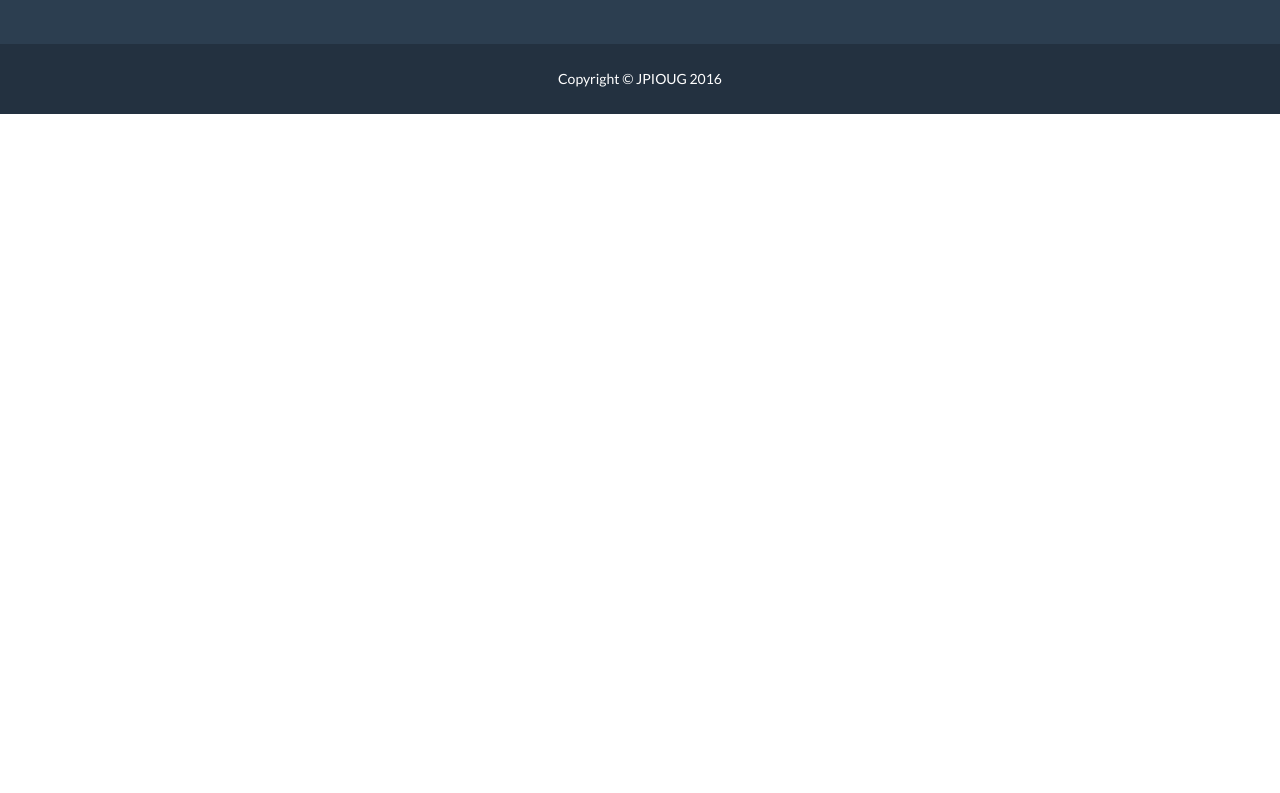
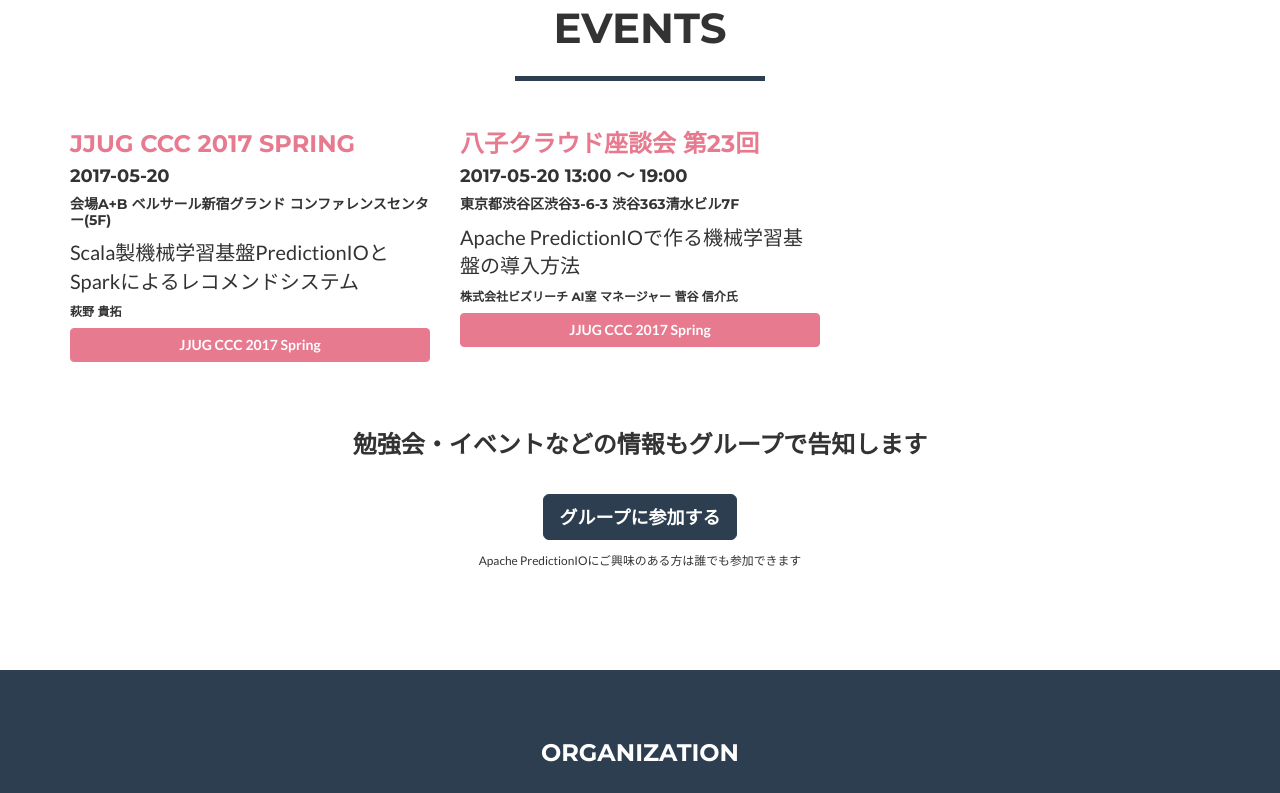
Before and after one commit to jpioug/jpioug.github.io, a website: page index.html in a window 1280 px wide. Shown: the part 1657-2450 px from the top of the page. Before the commit the page ends 1771 px from the top, so only its background shows below. Drawn offline with nearby package versions, Linux system fonts and the light colour scheme.

Commit message:
Update index page

```diff
--- a/index.html
+++ b/index.html
@@ -9,7 +9,7 @@
     <meta name="description" content="">
     <meta name="author" content="">
 
-    <title>JPIOUG Project</title>
+    <title>JPIOUG - Japan PredictionIO User Group | 日本PredictionIOユーザグループ</title>
 
     <!-- Bootstrap Core CSS -->
     <link href="vendor/bootstrap/css/bootstrap.min.css" rel="stylesheet">
@@ -53,6 +53,9 @@
                     <li class="page-scroll">
                         <a href="#projects">Projects</a>
                     </li>
+                    <li class="page-scroll">
+                        <a href="#events">Events</a>
+                    </li>
                 </ul>
             </div>
             <!-- /.navbar-collapse -->
@@ -68,14 +71,24 @@
                     <img class="img-responsive" src="img/profile.png" alt="">
                     <div class="intro-text">
                         <span class="name">JPIOUG</span>
+                        <h3>Japan PredictionIO User Group</h3>
                         <hr class="star-light">
-                        <span class="skills">
-                            JPIOUG (Japan PredictionIO User Group) is a users' group of Apache PredictionIO (incubating) that
-                            is an open source Machine Learning Server.<br>
+                        <div>
+                          <span class="skills">
+                            JPIOUGはオープンソースの機械学習サーバ Apache PredictionIO (incubating) のユーザグループです。<br>
                             All our features/modifications will be contributed for Apache PredictionIO!
-                        </span>
+                          </span>
+                        </div>
                     </div>
                 </div>
+            </div>
+            <div class="row">
+              <div class="col-lg-12" style="margin-top:25px;">
+                <a class="btn btn-lg btn-primary" href="https://groups.google.com/forum/?hl=ja#!forum/predictionio-user-jp" target="_blank">グループに参加する</a>
+              </div>
+              <div class="col-lg-12" style="margin-top:10px;">
+                <small>Apache PredictionIOにご興味のある方は誰でも参加できます</small>
+              </div>
             </div>
         </div>
     </header>
@@ -112,6 +125,70 @@
                     </p>
                     <a href="https://github.com/jpioug/incubator-predictionio-template-recommender"><div class="btn btn-block btn-success"> View Details </div></a>
                 </div>
+            </div>
+        </div>
+    </section>
+
+    <!-- Events Grid Section -->
+    <section id="events">
+        <div class="container">
+            <div class="row">
+                <div class="col-lg-12 text-center">
+                    <h2>Events</h2>
+                    <hr class="star-primary">
+                </div>
+            </div>
+            <div class="row">
+                <div class="col-sm-4 portfolio-item">
+                    <h3>
+                        <a href="http://www.java-users.jp/ccc2017spring/" target="_blank">JJUG CCC 2017 SPRING</a>
+                    </h3>
+                    <h4>
+                        2017-05-20
+                    </h4>
+                    <h5>
+                        会場A+B ベルサール新宿グランド コンファレンスセンター(5F)
+                    </h5>
+                    <p>
+                      Scala製機械学習基盤PredictionIOとSparkによるレコメンドシステム
+                    </p>
+                    <h6>
+                      萩野 貴拓
+                    </h6>
+                    <a href="http://www.java-users.jp/ccc2017spring/" target="_blank">
+                      <div class="btn btn-block btn-success"> JJUG CCC 2017 Spring </div></a>
+                </div>
+                <div class="col-sm-4 portfolio-item">
+                    <h3>
+                        <a href="https://eventon.jp/6998" target="_blank">八子クラウド座談会 第23回</a>
+                    </h3>
+                    <h4>
+                        2017-05-20 13:00 ～ 19:00
+                    </h4>
+                    <h5>
+                        東京都渋谷区渋谷3-6-3 渋谷363清水ビル7F
+                    </h5>
+                    <p>
+                      Apache PredictionIOで作る機械学習基盤の導入方法
+                    </p>
+                    <h6>
+                      株式会社ビズリーチ AI室 マネージャー 菅谷 信介氏
+                    </h6>
+                    <a href="https://eventon.jp/6998" target="_blank">
+                      <div class="btn btn-block btn-success"> JJUG CCC 2017 Spring </div></a>
+                </div>
+            </div>
+
+            <div class="row text-center">
+              <div class="col-lg-12" style="margin-top:50px;">
+                <h3>勉強会・イベントなどの情報もグループで告知します</h3>
+              </div>
+              <div class="col-lg-12" style="margin-top:25px;">
+                <a class="btn btn-lg btn-primary" href="https://groups.google.com/forum/?hl=ja#!forum/predictionio-user-jp" target="_blank">グループに参加する</a>
+              </div>
+              <div class="col-lg-12" style="margin-top:10px;">
+                <small>Apache PredictionIOにご興味のある方は誰でも参加できます</small>
+              </div>
             </div>
         </div>
     </section>
```
